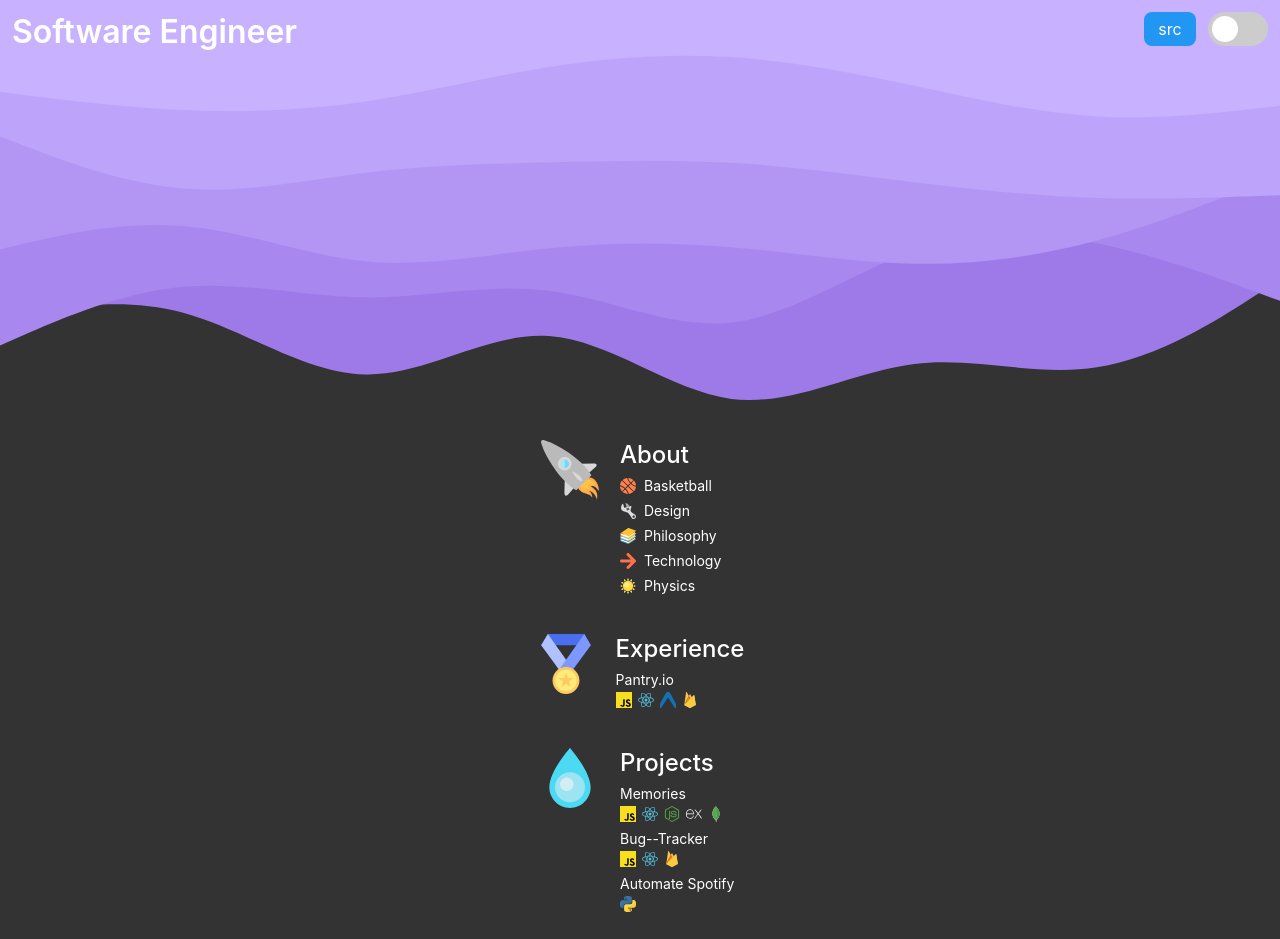
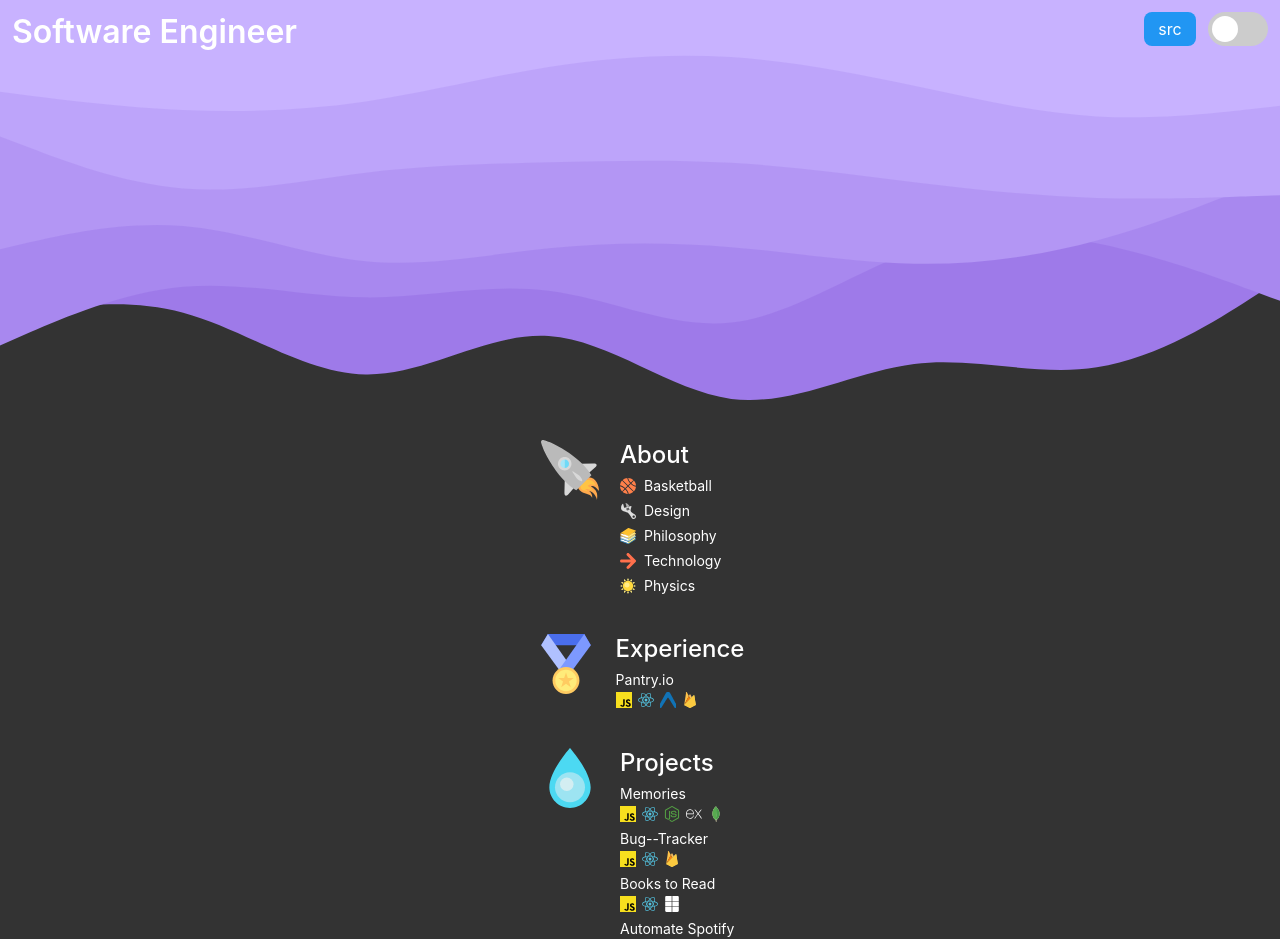
Before and after one commit to josephxlara/-Personal-Website, a React (Create React App) app: page / in a window 1280 px wide. Shown: the top 939 px of the page. Built offline with nearby package versions, Linux system fonts and the light colour scheme.

Commit message:
added new project

```diff
--- a/src/Components/About.js
+++ b/src/Components/About.js
@@ -21,8 +21,8 @@ const About = ({ lightMode }) => {
         flex-wrap: wrap;
         z-index: -1;
         background-color: ${lightMode ? 'white' : '#333333'};
-        height: 1400px;
-        @media only screen and (min-height: 1400px) {
+        height: 1500px;
+        @media only screen and (min-height: 1500px) {
             height: 100vh;
         }
     `
--- a/src/Constants.js
+++ b/src/Constants.js
@@ -24,6 +24,7 @@ import {
     Sun,
     Water,
     Wrench,
+    LocalStorage,
     Mail
 } from './FlatIcons';
 
@@ -90,6 +91,13 @@ export const AboutMeInfo = [
                     Javascript, ReactLogo, Firebase
                 ],
                 link: 'https://bug--tracker.com/'
+            },
+            {
+                item: 'Books to Read',
+                stack: [
+                    Javascript, ReactLogo, LocalStorage
+                ],
+                link: 'https://github.com/josephxlara/BooksToRead'
             },
             {
                 item: 'Automate Spotify',
--- /dev/null
+++ b/src/FlatIcons/LocalStorage.js
@@ -0,0 +1,11 @@
+import * as React from "react"
+
+function LocalStorage(props) {
+  return (
+    <svg xmlns="http://www.w3.org/2000/svg" viewBox="0 0 360 360" {...props}>
+      <path fill={props.lightMode ? '#333333' : 'white'} d="M333 115.83H187.78V0h118.08C320.85 0 333 12.15 333 27.14v88.69zM187.78 131H333v98H187.78zM305.86 360H187.78V244.17H333v88.69c0 14.99-12.15 27.14-27.14 27.14zM27 244.17h145.22V360H54.14C39.15 360 27 347.85 27 332.86v-88.69zM172.22 229H27v-98h145.22zM54.14 0h118.08v115.83H27V27.14C27 12.15 39.15 0 54.14 0z" />
+    </svg>
+  )
+}
+
+export default LocalStorage;
--- a/src/FlatIcons/index.js
+++ b/src/FlatIcons/index.js
@@ -10,3 +10,4 @@ export { default as Sun } from './Sun';
 export { default as Water } from './Water';
 export { default as Wrench } from './Wrench';
 export { default as Mail } from './Mail';
+export { default as LocalStorage } from './LocalStorage';
```
